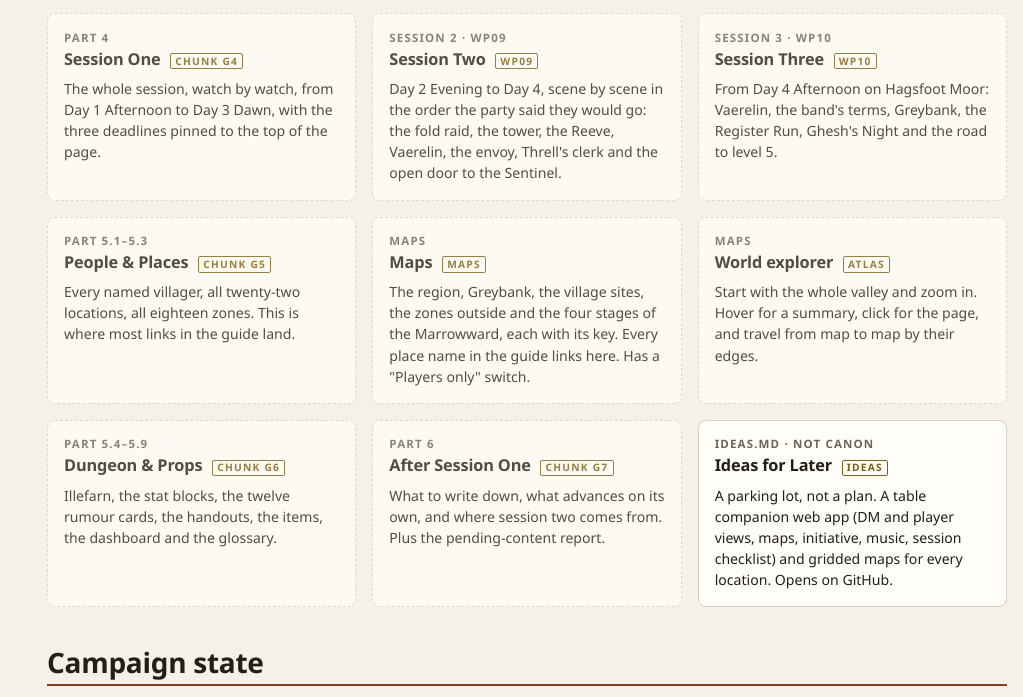
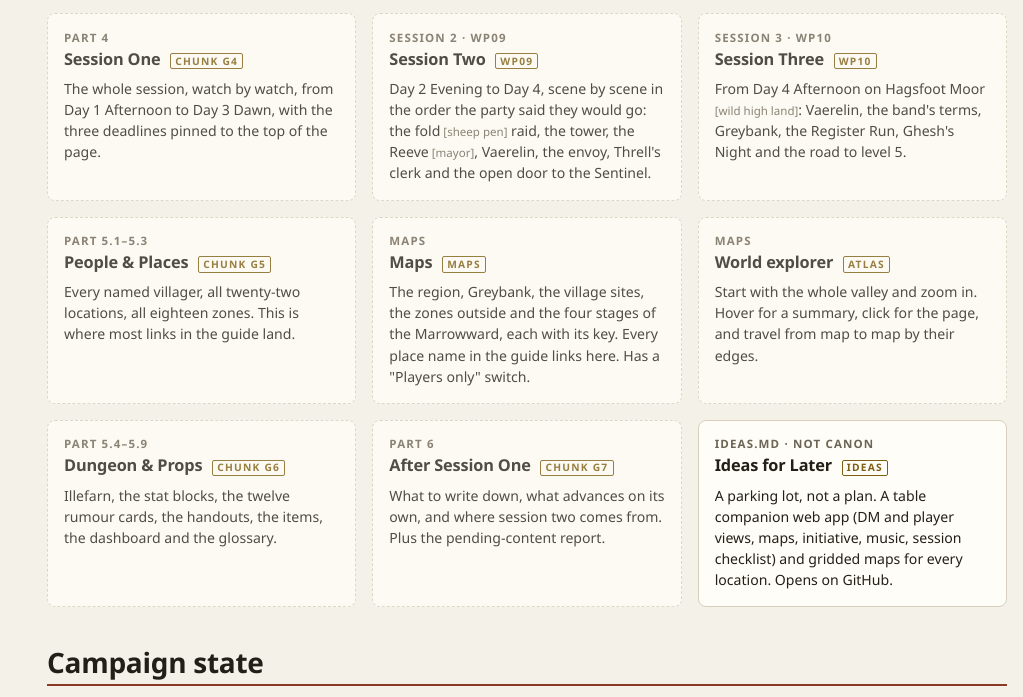
Before and after one commit to aevisisawesome/5e-reactive-campaign, a plain HTML site: page The Broken March - DM Guide/index.html in a window 1280 px wide. Shown: the part 954-1651 px from the top of the page, without its empty margins (257-1280 px from the left). Drawn offline with Linux system fonts and the light colour scheme.

Commit message:
DM Guide: show a plain word next to old or regional English
Co-Authored-By: Claude Sonnet 5.5 <noreply@anthropic.com>

```diff
--- a/The Broken March - DM Guide/assets/app.css
+++ b/The Broken March - DM Guide/assets/app.css
@@ -1594,3 +1594,6 @@ figure.mapfig figcaption { color: var(--muted); font-size: .8rem; }
   .s2-row > .s2-main:empty { display: none; }
   .s2-row > .s2-main:empty + .s2-side { border-left: 0; padding-left: 0; }
 }
+
+/* Plain word shown after a hard one (app.js, plain-English helper). */
+.gloss { font-size: .82em; font-style: normal; font-weight: 400; color: var(--muted); letter-spacing: normal; text-transform: none; }
--- a/The Broken March - DM Guide/assets/app.js
+++ b/The Broken March - DM Guide/assets/app.js
@@ -1147,7 +1147,7 @@ var BM = window.BM || {};
     /* requestAnimationFrame can also stall in a pane that is open but not
        painted, so a short timeout backs it up. Whichever fires first wins. */
     var linked = false;
-    function linkOnce() { if (linked) return; linked = true; autoLink(); settleHash(); }
+    function linkOnce() { if (linked) return; linked = true; autoLink(); if (BM.gloss) BM.gloss(); settleHash(); }
     if (document.hidden) setTimeout(linkOnce, 0);
     else { requestAnimationFrame(linkOnce); setTimeout(linkOnce, 400); }
   }
@@ -1174,3 +1174,108 @@ var BM = window.BM || {};
 
   window.BM = BM;
 })();
+
+/* Plain-English helper. Old, regional or hard words stay as written, and a
+   common word is shown after them in [ ]. It runs in the browser only, so the
+   campaign files, anchors and links do not change. Add words to WORDS below.
+   Each word is explained once per heading section. */
+(function () {
+  "use strict";
+  var BM = window.BM = window.BM || {};
+
+  /* [pattern, plain word, flags (default "i")] */
+  var WORDS = [
+    ["Reeves?", "mayor", ""], ["Moot Hall", "council hall", ""], ["moots?", "village council"],
+    ["(?<=\\b(?:the|a|sheep) )fold(?!-)", "sheep pen"], ["byres?", "cow shed"],
+    ["herb-?wife(?:'s)?", "herbalist"], ["lay-keeper", "shrine caretaker"],
+    ["ward[- ]line", "protection line"], ["way-?stones?", "protection stone"],
+    ["ward-craft", "protection magic"], ["wardens?", "guardian"],
+    ["(?<=\\b[Tt]he )Pale(?![\\w-])", "the quarry", ""], ["(?<=\\b[Tt]he )Cotts", "small houses", ""],
+    ["cottages?", "small house"], ["cott(?= H\\d)", "small house"],
+    ["shoring", "support beams"], ["taproom", "bar room"], ["bunkhouse", "workers' dormitory"],
+    ["smithy", "blacksmith's forge"], ["wagonyard", "cart depot"], ["apothecary", "pharmacy"],
+    ["toll-keeper", "toll collector"], ["tollhouse", "toll office"], ["lych-gate", "churchyard gate"],
+    ["arable", "farm land"], ["drystone", "stone without mortar"], ["coppice", "young forest"],
+    ["gorse", "thorny bushes"], ["heather", "low bushes"], ["moor(?:land)?", "wild high land"],
+    ["uplands?", "high land"], ["scree", "loose stones"], ["knoll", "small hill"],
+    ["bluffs", "cliffs"], ["shingle", "gravel"], ["turf", "grass and soil"],
+    ["barrow(?!ing)", "burial mound"], ["shoal", "shallow place"], ["ford", "shallow crossing"],
+    ["weir", "small dam"], ["sluice", "water gate"], ["wharf", "dock"], ["skiff", "small boat"],
+    ["quarrymen", "stone miners"], ["quarryman", "stone miner"], ["ganger", "crew boss"],
+    ["carter", "cart driver"], ["cartage", "transport"], ["drover", "animal herder"],
+    ["fowling", "bird hunting"], ["billhooks?", "hooked blade"], ["boathook", "boat pole"],
+    ["cudgels?", "club"], ["haft", "handle"], ["crook", "shepherd's stick"],
+    ["jerkin", "leather vest"], ["joinery", "woodwork"], ["thatch(?:ed)?", "straw roof"],
+    ["wattle", "woven branches"], ["staddle", "support stone"], ["sheaf", "bundle"],
+    ["lintel", "beam over the door"], ["eaves", "roof edge"], ["pawl", "stop catch"],
+    ["prise[ds]?", "force open"], ["gait", "way of walking"], ["haggl(?:e|es|ed|ing)", "negotiate"],
+    ["tally", "count"], ["tenday", "ten days"], ["hundredweight", "about 50 kg"],
+    ["rota", "schedule"], ["dodgy", "suspicious"], ["abreast", "side by side"],
+    ["apiece", "each"], ["ewes?", "female sheep"], ["hurdles?", "fence panel"], ["levy", "tax"]
+  ];
+
+  var RULES = WORDS.map(function (w) {
+    var flags = w[2] === undefined ? "i" : w[2];
+    return { re: new RegExp("(?<![\\w-])(?:" + w[0] + ")(?![\\w])", flags), plain: w[1] };
+  });
+  var SKIP = "script,style,textarea,input,select,option,code,pre,svg,nav,.topbar,.sidebar,.gloss";
+  var observer = null;
+
+  function glossText(node, seen) {
+    var text = node.nodeValue, hits = [];
+    RULES.forEach(function (rule, i) {
+      if (seen[i]) return;
+      var m = rule.re.exec(text);
+      if (!m) return;
+      seen[i] = true;
+      hits.push({ end: m.index + m[0].length, plain: rule.plain });
+    });
+    if (!hits.length) return;
+    hits.sort(function (a, b) { return b.end - a.end; });
+    hits.forEach(function (hit) {
+      var rest = node.splitText(hit.end);
+      var span = document.createElement("span");
+      span.className = "gloss";
+      span.textContent = " [" + hit.plain + "]";
+      node.parentNode.insertBefore(span, rest);
+    });
+  }
+
+  function glossTree(root) {
+    var seen = {}, nodes = [];
+    var walker = document.createTreeWalker(root, NodeFilter.SHOW_ELEMENT | NodeFilter.SHOW_TEXT, {
+      acceptNode: function (n) {
+        if (n.nodeType === 1 && n.matches(SKIP)) return NodeFilter.FILTER_REJECT;
+        return NodeFilter.FILTER_ACCEPT;
+      }
+    });
+    var n;
+    while ((n = walker.nextNode())) nodes.push(n);
+    nodes.forEach(function (node) {
+      if (node.nodeType === 1) { if (/^H[1-4]$/.test(node.tagName)) seen = {}; return; }
+      glossText(node, seen);
+    });
+  }
+
+  function watch() { observer.observe(document.body, { childList: true, subtree: true }); }
+
+  BM.gloss = function () {
+    if (observer) return;
+    glossTree(document.querySelector("main") || document.body);
+    /* Pop-ups, map keys and search results are added later. */
+    observer = new MutationObserver(function (records) {
+      var roots = [];
+      records.forEach(function (r) {
+        var t = r.target;
+        if (t.nodeType === 1 && !t.closest(SKIP) && r.addedNodes.length && roots.indexOf(t) < 0) roots.push(t);
+      });
+      if (!roots.length) return;
+      observer.disconnect();
+      roots.forEach(function (root) {
+        if (root.isConnected && !root.querySelector(".gloss")) glossTree(root);
+      });
+      watch();
+    });
+    watch();
+  };
+})();
```
